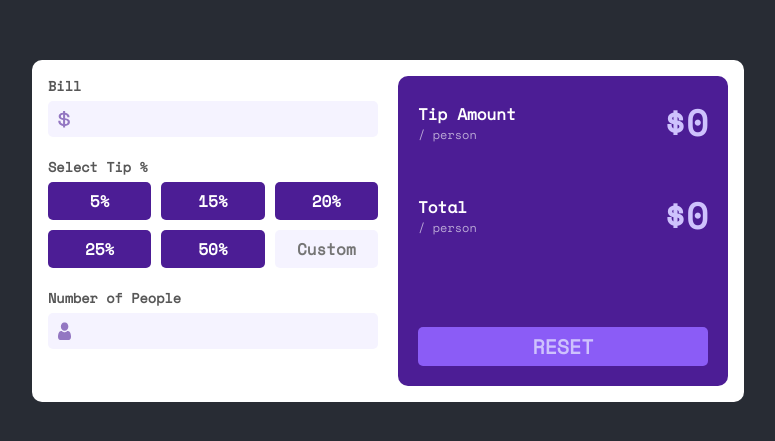
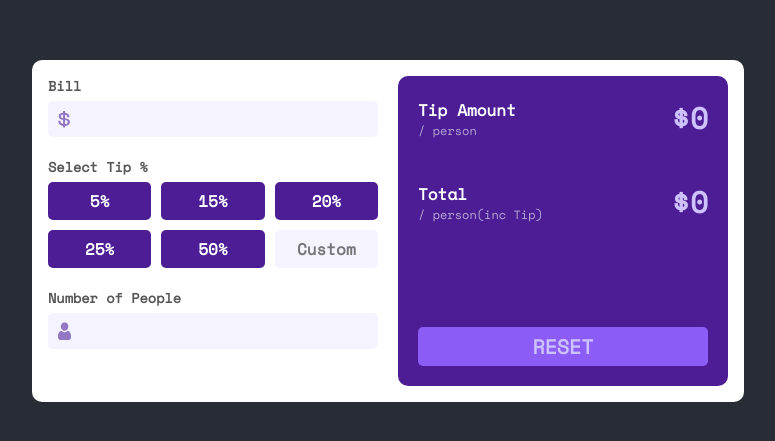
Before and after one commit to TerFrade/bill-splitter, a React (Create React App) app: page / in a window 1280 px wide. Shown: the part 169-610 px from the top of the page, without its empty margins (252-1027 px from the left). Built offline with nearby package versions, Linux system fonts and the light colour scheme.

Commit message:
updated favicon and some minor changes

```diff
--- a/public/index.html
+++ b/public/index.html
@@ -12,7 +12,7 @@
     />
     <link rel="apple-touch-icon" href="%PUBLIC_URL%/logo192.png" />
     <link rel="manifest" href="%PUBLIC_URL%/manifest.json" />
-    <title>React App</title>
+    <title>Splitter</title>
   </head>
   <body>
     <div id="root"></div>
--- a/src/components/BillCalculator/Result.tsx
+++ b/src/components/BillCalculator/Result.tsx
@@ -20,7 +20,7 @@ const Result = ({ tipAmount, totalAmount, handleClick }: ResultProps) => {
         />
         <InfoLabel
           title={"Total"}
-          description={"/ person"}
+          description={"/ person(inc Tip)"}
           value={totalAmount}
         />
       </InfoWrapper>
--- a/src/elements/InfoLabel.tsx
+++ b/src/elements/InfoLabel.tsx
@@ -56,7 +56,7 @@ const Label = styled.div`
 const Info = styled.div`
   flex-basis: 100%;
   .money {
-    font-size: 1.75rem;
+    font-size: 1.85rem;
     font-weight: bold;
     color: var(--accent);
   }
@@ -64,7 +64,7 @@ const Info = styled.div`
   @media screen and (min-width: 640px) {
     .money {
       text-align: end;
-      font-size: 2.25rem;
+      font-size: 1.85rem;
     }
   }
 `
```
Also changed, not shown: 2 other files (tests, documents, lock files or other folders).
